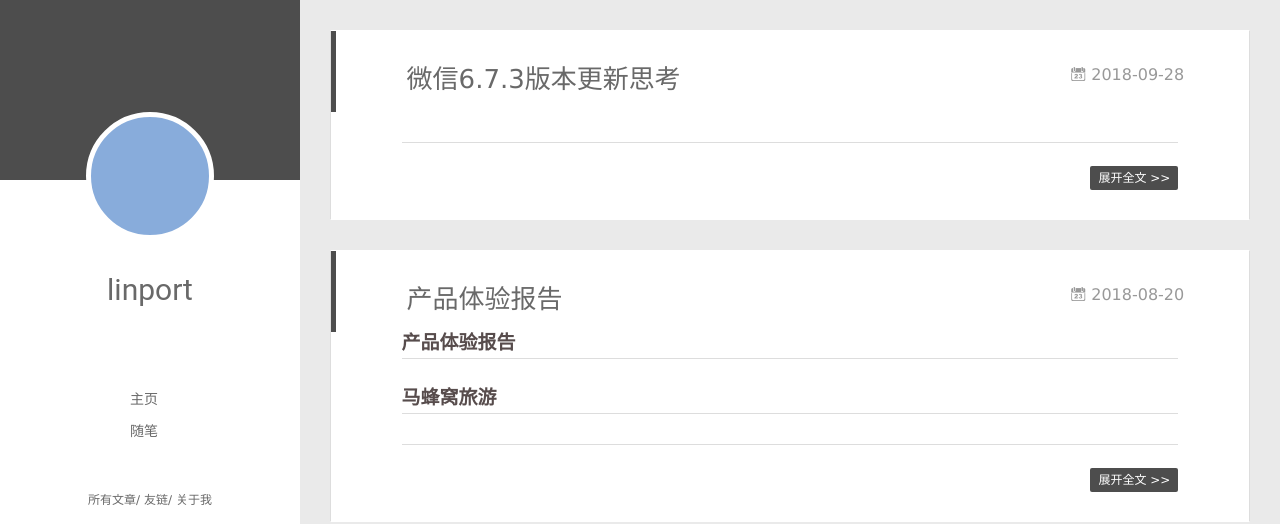
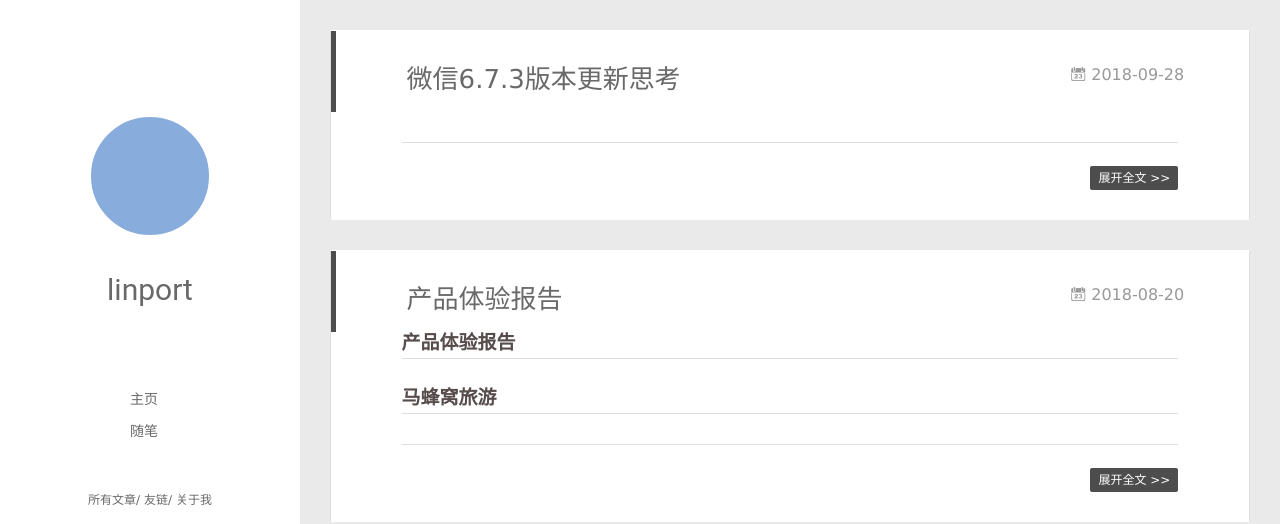
Before and after one commit to threecoconut/linport.github.io, a plain HTML site: page index.html in a window 1280 px wide. Shown: the top 524 px of the page. Drawn offline with Linux system fonts and the light colour scheme; no server answers.

Commit message:
Site updated: 2018-10-10 15:18:10

```diff
--- a/index.html
+++ b/index.html
@@ -39,7 +39,7 @@
     <canvas id="anm-canvas" class="anm-canvas"></canvas>
     <div class="left-col" q-class="show:isShow">
 
-<div class="overlay" style="background: #4d4d4d"></div>
+<!-- <div class="overlay" style="background: #4d4d4d"></div> -->
 <div class="intrude-less">
 	<header id="header" class="inner">
 		<a href="/" class="profilepic">
```
Also changed, not shown: archives/2018/index.html (+1 -1 lines).
